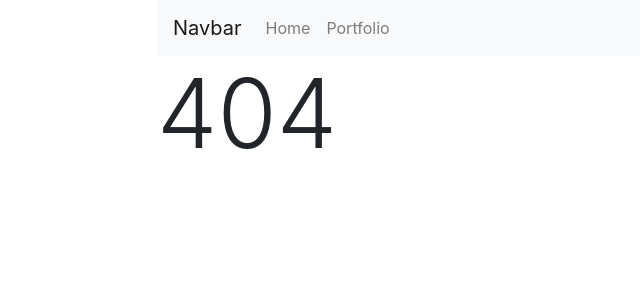
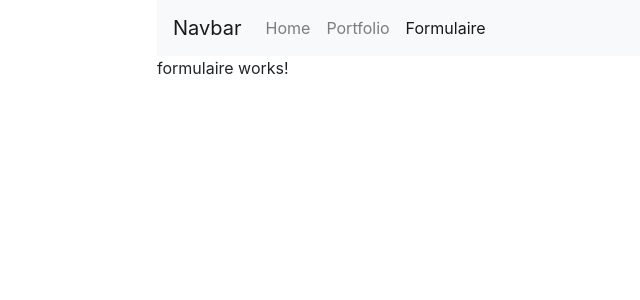
Before and after one commit to webdevproformation/jour4, an Angular app: page /form in a window 1280 px wide. Before the commit this address had no page. Shown: the top 300 px of the page, without its empty margins (213-853 px from the left). Built offline with nearby package versions, Linux system fonts and the light colour scheme.

Commit message:
nouveau formulaire

```diff
--- a/src/app/app.module.ts
+++ b/src/app/app.module.ts
@@ -18,6 +18,7 @@ import { MorePipe } from './more.pipe';
 import { NewPortfolioComponent } from './new-portfolio/new-portfolio.component';
 
 import { FormsModule } from '@angular/forms';
+import { FormulaireComponent } from './formulaire/formulaire.component';
 
 @NgModule({
   declarations: [
@@ -29,7 +30,8 @@ import { FormsModule } from '@angular/forms';
     PortfolioComponent,
     PortfolioOneComponent,
     MorePipe,
-    NewPortfolioComponent
+    NewPortfolioComponent,
+    FormulaireComponent
   ],
   imports: [
     BrowserModule,
@@ -39,6 +41,7 @@ import { FormsModule } from '@angular/forms';
       { path : "portfolio/new" , component : NewPortfolioComponent } ,
       { path : "portfolio/:id" , component : PortfolioOneComponent } ,
       { path : "portfolio" , component : PortfolioComponent } , // ne pas mettre à la suite de notFound
+      { path : "form" , component : FormulaireComponent },
       { path : "**" , component : NotFoundComponent }
     ]),
     HttpClientModule,
--- a/src/app/article/article.component.html
+++ b/src/app/article/article.component.html
@@ -5,4 +5,5 @@
 </figure>
 <p>{{ article.contenu }}</p>
 <hr>
+
 <button class="btn btn-primary" (click)="onClickHome()">retour à l'acceuil</button>
--- /dev/null
+++ b/src/app/formulaire/formulaire.component.html
@@ -0,0 +1 @@
+<p>formulaire works!</p>
--- /dev/null
+++ b/src/app/formulaire/formulaire.component.ts
@@ -0,0 +1,15 @@
+import { Component, OnInit } from '@angular/core';
+
+@Component({
+  selector: 'app-formulaire',
+  templateUrl: './formulaire.component.html',
+  styleUrls: ['./formulaire.component.css']
+})
+export class FormulaireComponent implements OnInit {
+
+  constructor() { }
+
+  ngOnInit() {
+  }
+
+}
--- a/src/app/navbar/navbar.component.html
+++ b/src/app/navbar/navbar.component.html
@@ -15,6 +15,11 @@
                     Portfolio <span class="sr-only">(current)</span>
                 </a>
             </li>
+            <li class="nav-item" routerLinkActive="active">
+                <a class="nav-link" routerLink="/form">
+                    Formulaire <span class="sr-only">(current)</span>
+                </a>
+            </li>
         </ul>
     </div>
 </nav>
```
Also changed, not shown: src/app/formulaire/formulaire.component.css (added).
